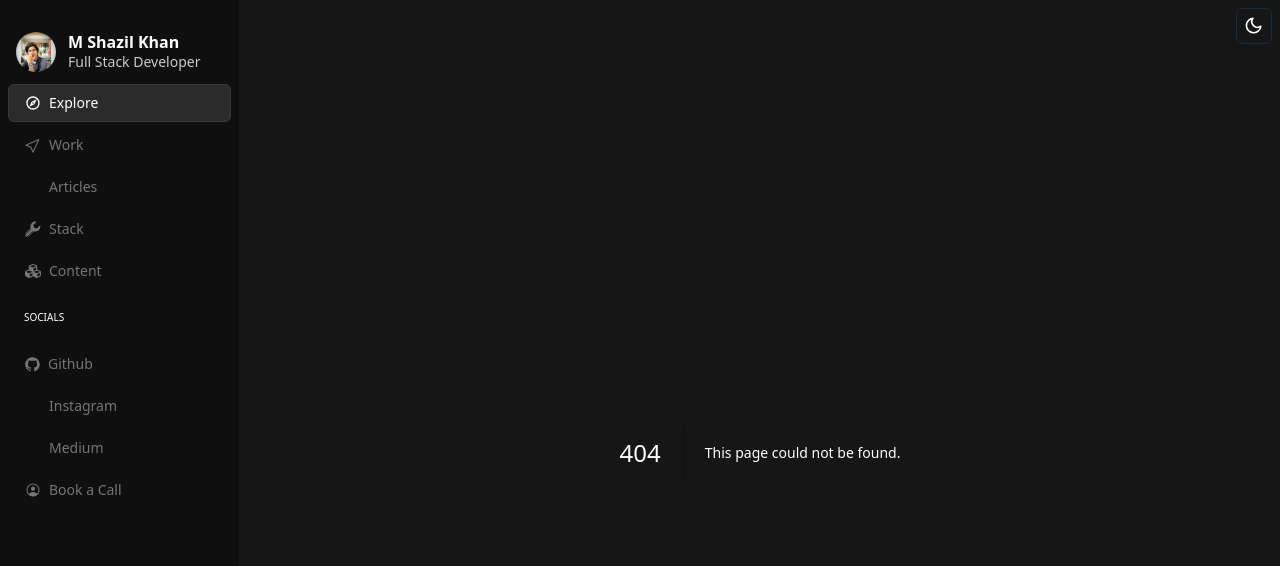
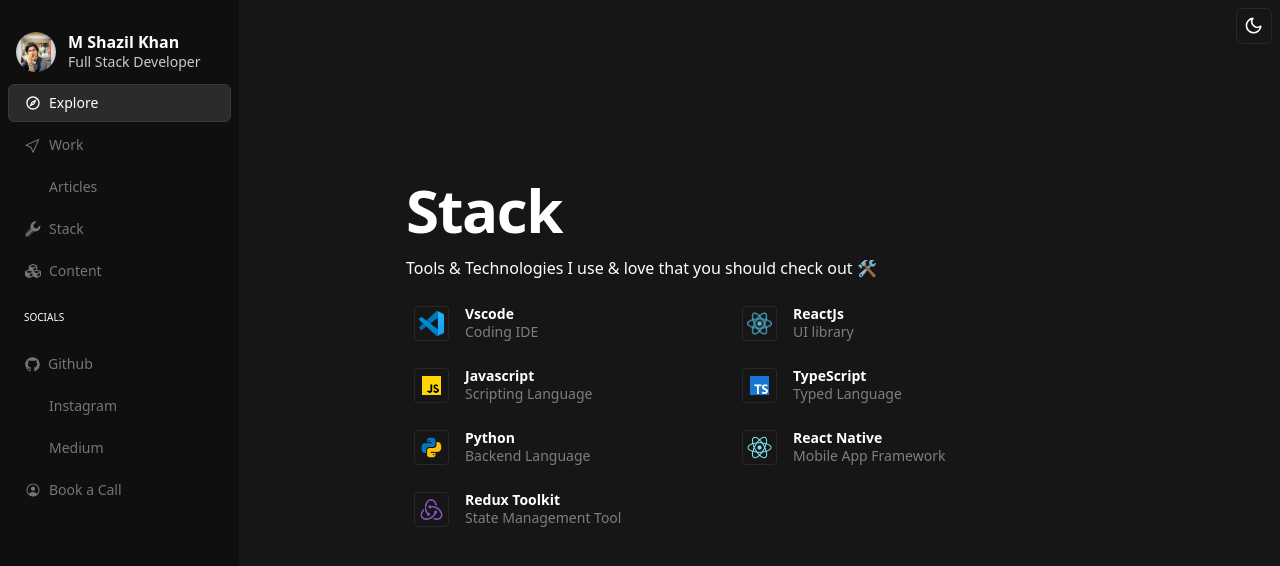
Before and after one commit to MShazilKhan7/mshazilkhandevs, a Next.js app: page /stack in a window 1280 px wide. Before the commit this address had no page. Shown: the top 566 px of the page. Built offline with nearby package versions, Linux system fonts and the light colour scheme; some icons are missing.

Commit message:
Create page.tsx

```diff
--- /dev/null
+++ b/src/app/stack/page.tsx
@@ -0,0 +1,31 @@
+import ToolCard from "@/components/ToolCard/ToolCard";
+import { ToolLinks } from "@/constants/ToolLinks/Toollinks";
+import React from "react";
+
+const TechStack = () => {
+  return (
+    <div className="flex flex-col items-center pt-32">
+      <div className="max-[800px]:w-full w-[740px] px-4 text-light-text_secondary dark:text-white flex flex-col gap-4">
+        <div className="flex flex-col gap-4">
+          <p className="text-6xl tracking-tight font-bold">Stack</p>
+          <p>Tools & Technologies I use & love that you should check out 🛠️</p>
+        </div>
+
+        {/* tools section  */}
+        <div className="tools w-full flex flex-wrap gap-2">
+          {ToolLinks.map(({ title, description, imageUrl }) => {
+            return (
+              <ToolCard
+                title={title}
+                description={description}
+                imageUrl={imageUrl}
+              />
+            );
+          })}
+        </div>
+      </div>
+    </div>
+  );
+};
+
+export default TechStack;
```
